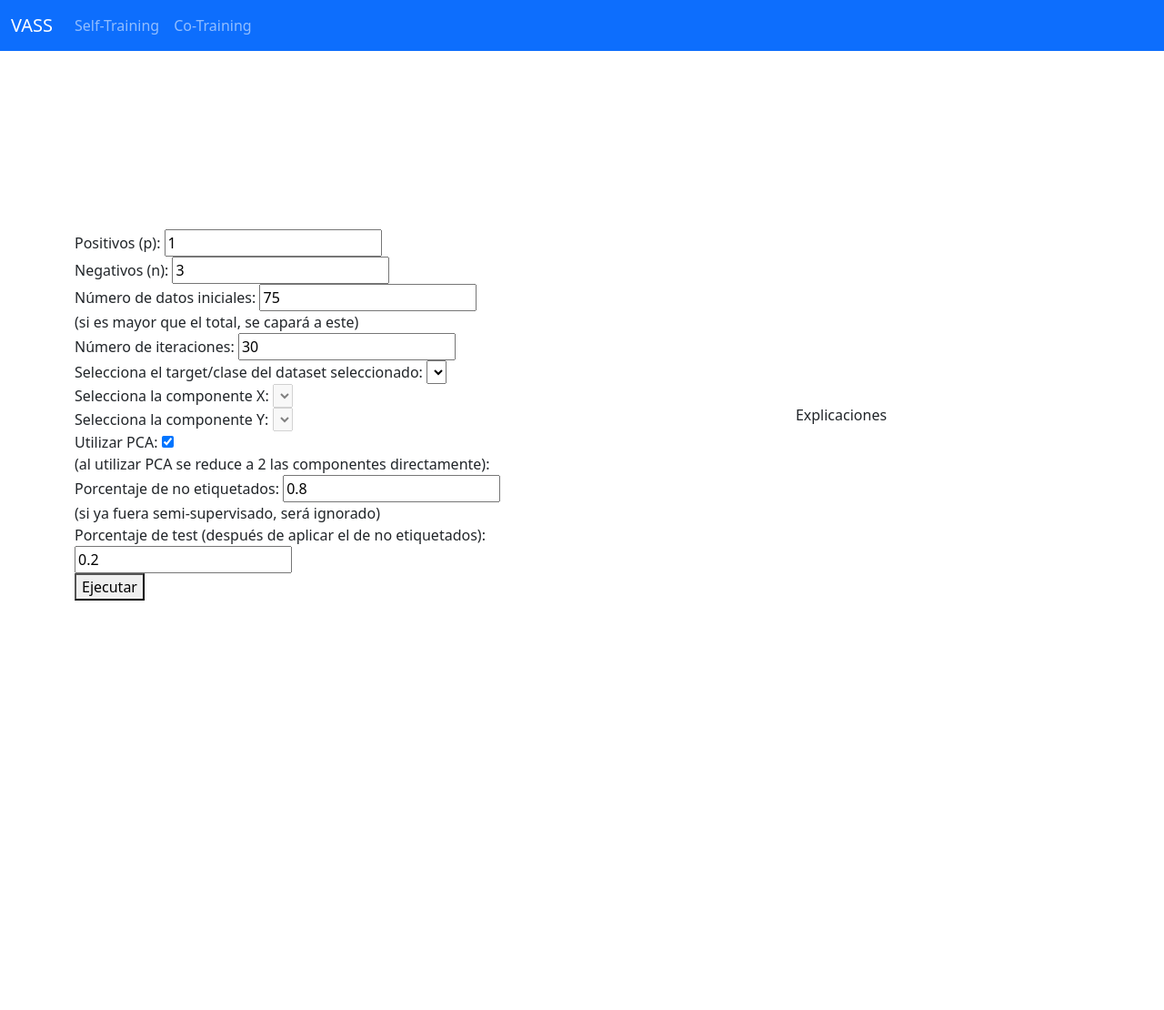
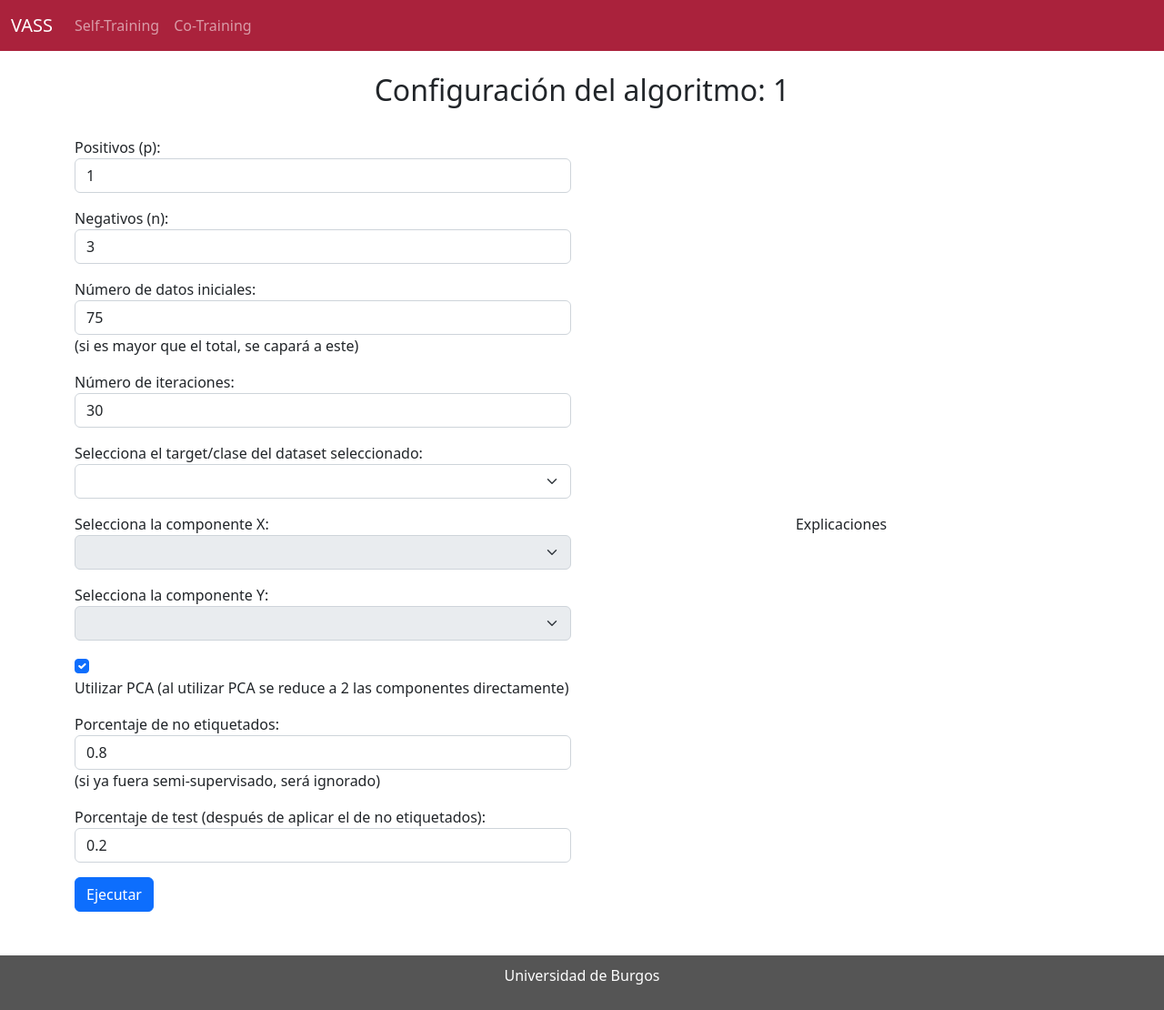
Before and after one commit to dmacha27/TFG-SemiSupervisado, a Flask app: template web/templates/cotrainingconfig.html in a window 1280 px wide. Shown: the whole page at 91% size. Before the commit the page ends 660 px from the top, so only its background shows below. Run offline with Flask 2, Linux system fonts and the light colour scheme; the template is opened without the code that fills it, so the values that code supplies are empty; the visitor is signed in with stand-in values (Sample User, id 1).

Commit message:
Web actualizada a Bootstrap
Todos los estilos son ahora con bootstrap.

```diff
--- a/web/static/style.css
+++ b/web/static/style.css
@@ -1,15 +1,18 @@
+
+.navbar{
+    background-color: #AA223C;
+}
 
 footer {
     background-color: #555;
     color: white;
-    padding: 15px;
-    height: 50px;
+    padding: 10px;
 }
 
-@media only screen and (max-width: 1400px) {
-    footer {
-        display: none;
-    }
+.card {
+  border-radius: 0;
+  width: 200px;
+  height: 200px;
 }
 
 .padre {
@@ -19,10 +22,6 @@ footer {
     justify-content: center;
     margin: auto;
     height: 100%;
-}
-
-.hijo {
-    text-align: center;
 }
 
 #soltar {
@@ -37,7 +36,6 @@ footer {
     margin: 0 auto;
 }
 
-
 .cargando {
     border: 16px solid #a09c9c;
     border-top: 16px solid #800080;
@@ -51,13 +49,3 @@ footer {
     0% { transform: rotate(0deg); }
     100% { transform: rotate(360deg); }
 }
-
-.grid-container {
-    display: grid;
-    grid-auto-columns: 1fr;
-    grid-auto-flow: column;
-}
-
-.grid-child {
-    margin: 5px;
-}
--- a/web/templates/base.html
+++ b/web/templates/base.html
@@ -12,7 +12,7 @@
 </head>
 <body>
 
-<nav class="navbar navbar-expand-sm navbar-dark bg-primary">
+<nav class="navbar navbar-expand-sm navbar-dark">
     <div class="container-fluid">
         <a class="navbar-brand" href="/">VASS</a>
         <button class="navbar-toggler" type="button" data-bs-toggle="collapse" data-bs-target="#mynavbar">
@@ -33,7 +33,8 @@
 
 {% block content %}{% endblock %}
 
-<footer class="container-fluid fixed-bottom text-center">
+
+<footer class="container-fluid text-center">
     {% with mensajes = get_flashed_messages() %}
         {% if mensajes %}
             {% for mensaje in mensajes|reverse %}
--- a/web/templates/base_configuracion.html
+++ b/web/templates/base_configuracion.html
@@ -1,8 +1,13 @@
 {% extends "base.html" %}
 {% block title %}Configuración de la ejecución{% endblock %}
 {% block content %}
+    <br>
+    <div class="d-flex justify-content-center align-items-center">
+        <p class="h2 text-center">Configuración del algoritmo: {{ session['ALGORITMO'] }}</p>
+    </div>
+    <br>
     <div class="container pb-5">
-        <div class="row align-items-center" style="height: 800px">
+        <div class="row align-items-center">
             <div class="col">
                 <div class="padre">
                     {% block parametros %}
--- a/web/templates/cotrainingconfig.html
+++ b/web/templates/cotrainingconfig.html
@@ -1,61 +1,60 @@
 {% extends "base_configuracion.html" %}
 {% block parametros %}
     <form action="/cotraining" method="POST">
-        <div>
+        <div class="mb-3">
             <label for="p">Positivos (p):</label>
-            <input type="number" id="p" min=0 max=Infinity required name="p" value=1>
+            <input type="number" class="form-control" id="p" min=0 max=Infinity required name="p" value=1>
         </div>
-        <div>
+        <div class="mb-3">
             <label for="n">Negativos (n):</label>
-            <input type="number" id="n" min=0 max=Infinity required name="n" value=3>
+            <input type="number" class="form-control" id="n" min=0 max=Infinity required name="n" value=3>
         </div>
-        <div>
+        <div class="mb-3">
             <label for="u">Número de datos iniciales:</label>
-            <input type="number" id="u" min=1 required name="u" value=75> <label>(si es mayor que el total, se capará a este)</label>
+            <input type="number" class="form-control" id="u" min=1 required name="u" value=75> <label>(si es mayor que el total, se capará a este)</label>
         </div>
-        <div>
+        <div class="mb-3">
             <label for="n_iter">Número de iteraciones:</label>
-            <input type="number" id="n_iter" min=0 required name="n_iter" value=30>
+            <input type="number" class="form-control" id="n_iter" min=0 required name="n_iter" value=30>
         </div>
-        <div>
+        <div class="mb-3">
             <label for="sel_target">Selecciona el target/clase del dataset seleccionado:</label>
-            <select name="target" required>
+            <select class="form-select" name="target" required>
                 {% for c in caracteristicas %}
                     <option value="{{c}}">{{c}}</option>
                 {% endfor %}
             </select>
         </div>
-        <div>
+        <div class="mb-3">
             <label for="cx">Selecciona la componente X:</label>
-            <select id="cx" name="cx" required disabled>
+            <select class="form-select" id="cx" name="cx" required disabled>
                 {% for c in caracteristicas %}
                     <option value="{{c}}">{{c}}</option>
                 {% endfor %}
             </select>
         </div>
-        <div>
+        <div class="mb-3">
             <label for="cy">Selecciona la componente Y:</label>
-            <select id="cy" name="cy" required disabled>
+            <select class="form-select" id="cy" name="cy" required disabled>
                 {% for c in caracteristicas %}
                     <option value="{{c}}">{{c}}</option>
                 {% endfor %}
             </select>
         </div>
-        <div>
-            <label for="pca">Utilizar PCA:</label>
-            <input type="checkbox" id="pca" oninput="componentesPCA(this.checked,'cx','cy')" name="pca" checked>
-            <label>(al utilizar PCA se reduce a 2 las componentes directamente):</label>
+        <div class="mb-3">
+            <input type="checkbox" class="form-check-input" id="pca" oninput="componentesPCA(this.checked,'cx','cy')" name="pca" checked>
+            <label for="pca">Utilizar PCA (al utilizar PCA se reduce a 2 las componentes directamente)</label>
         </div>
-        <div>
+        <div class="mb-3">
             <label for="p_unlabelled">Porcentaje de no etiquetados:</label>
-            <input type="number" id="p_unlabelled" min=0 max=0.99 step="any" name="p_unlabelled" value=0.8>
-            <label >(si ya fuera semi-supervisado, será ignorado)</label>
+            <input type="number" class="form-control" id="p_unlabelled" min="0" max="0.99" step="any" name="p_unlabelled" value="0.8">
+            <label>(si ya fuera semi-supervisado, será ignorado)</label>
         </div>
-        <div>
+        <div class="mb-3">
             <label for="p_test">Porcentaje de test (después de aplicar el de no etiquetados):</label>
-            <input type="number" id="p_test" min=0 max=0.99 step="any" name="p_test" value=0.2>
+            <input type="number" class="form-control" id="p_test" min="0" max="0.99" step="any" name="p_test" value=0.2>
         </div>
-        <button type="submit">Ejecutar</button>
+        <button type="submit" class="btn btn-primary">Ejecutar</button>
     </form>
 {% endblock %}
 {% block explicaciones %}
```
Also changed, not shown: web/templates/base_visualizacion.html (+7 -7 lines), web/templates/cotraining.html (+23 -30 lines), web/templates/inicio.html (+25 -2 lines), web/templates/selftraining.html (+23 -30 lines), web/templates/selftrainingconfig.html (+21 -24 lines), web/templates/subida.html (+7 -2 lines), 2 other files.
